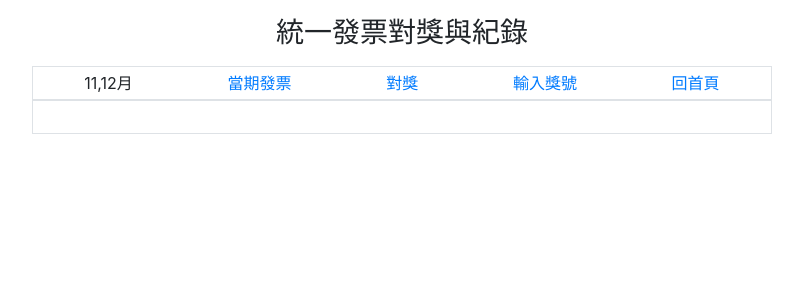
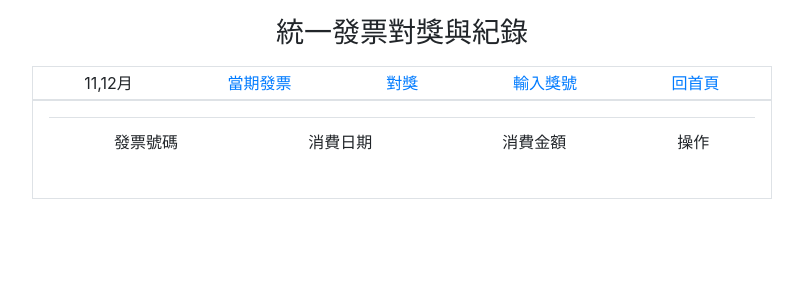
Before and after one commit to wdaweb/invoice-catuxian, a PHP site: page /?do=invoice_list in a window 1280 px wide. Shown: the top 300 px of the page, without its empty margins (238-1041 px from the left). Run offline with PHP 8.4, Linux system fonts and the light colour scheme; data that the repository does not hold is empty.

Commit message:
美化發票清單的畫面及增加要顯示的欄位內容

```diff
--- a/index.php
+++ b/index.php
@@ -15,7 +15,7 @@
 <h3 class="text-center pt-3">統一發票對獎與紀錄</h3>
 
 <div class="container">
-    <div class="col-8 d-flex justify-content-around mx-auto border p-1 mt-3">
+    <div class="col-lg-8 col-md-12 d-flex justify-content-around mx-auto border p-1 mt-3">
         <?php
         $month = [
             1 => "1,2月",
@@ -41,7 +41,7 @@
             <a href="index.php">回首頁</a>
         </div>
     </div>
-    <div class="col-8 d-flex justify-content-around mx-auto border p-3">
+    <div class="col-lg-8 col-md-12 d-flex justify-content-around mx-auto border p-3">
     <?php
     if(isset($_GET['do'])){
         $file=$_GET['do'].".php";
--- a/invoice_list.php
+++ b/invoice_list.php
@@ -1,11 +1,31 @@
 <?php
 include_once "base.php";
 
-$sql="select * from `invoices`";
+$sql="select * from `invoices` order by date desc";
 
 $rows=$pdo->query($sql)->fetchAll();
 
-foreach($rows as $row){
-    echo $row['code'].$row['number']."<br>";
-}
 ?>
+<table class="table text-center">
+    <tr>
+        <td>發票號碼</td>
+        <td>消費日期</td>
+        <td>消費金額</td>
+        <td>操作</td>
+    </tr>
+    <?php
+        foreach($rows as $row){
+    ?>
+    <tr>
+        <td><?=$row['code'].$row['number'];?></td>
+        <td><?=$row['date'];?></td>
+        <td><?=$row['payment'];?></td>
+        <td>
+            <button class="btn btn-sm btn-primary">編輯</button>
+            <button class="btn btn-sm btn-danger">刪除</button>
+        </td>
+    </tr>
+    <?php
+        }
+    ?>
+</table>
```
